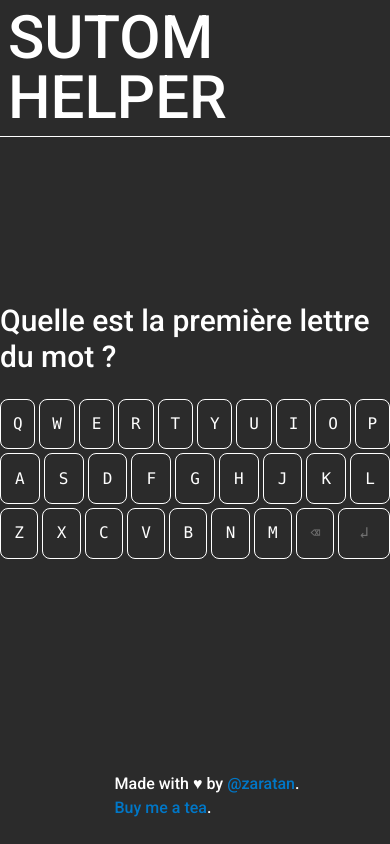
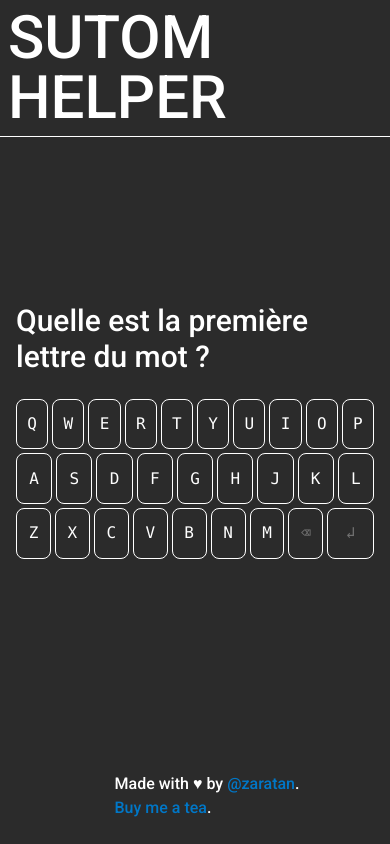
Before and after one commit to zaratan/sutom-helper, a Next.js app: page / in a window 390 px wide. Built offline with nearby package versions, Linux system fonts and the light colour scheme.

Commit message:
Better UI mobile #2

```diff
--- a/components/FirstLetterSelector.tsx
+++ b/components/FirstLetterSelector.tsx
@@ -8,7 +8,7 @@ const FirstLetterSelector = ({
   setFirstLetter: (letter: string) => void;
 }) => {
   return (
-    <div className="flex flex-col justify-center gap-6">
+    <div className="flex flex-col justify-center gap-6 px-4 md:px-0">
       <header className="text-3xl">
         <h1>Quelle est la première lettre du mot ?</h1>
       </header>
--- a/components/NumberOfLettersSelector.tsx
+++ b/components/NumberOfLettersSelector.tsx
@@ -8,7 +8,7 @@ const NumberOfLettersSelector = ({
   setLetterCount: (number: number) => void;
 }) => {
   return (
-    <div className="flex flex-col justify-center gap-6">
+    <div className="flex flex-col justify-center gap-6 px-4 md:px-0">
       <header className="text-3xl">
         <h1>Combien de lettres dans le mot ?</h1>
       </header>
```
